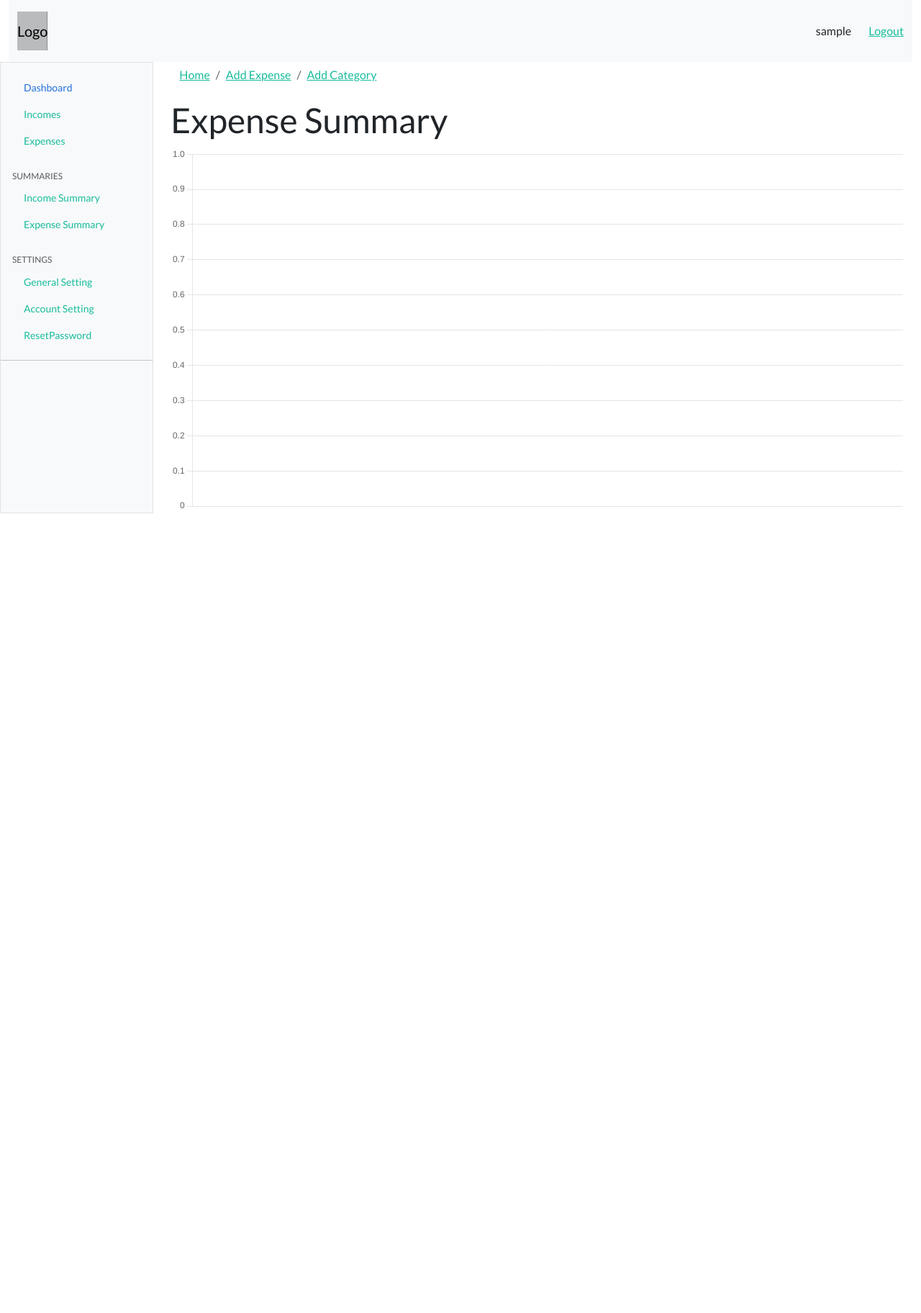
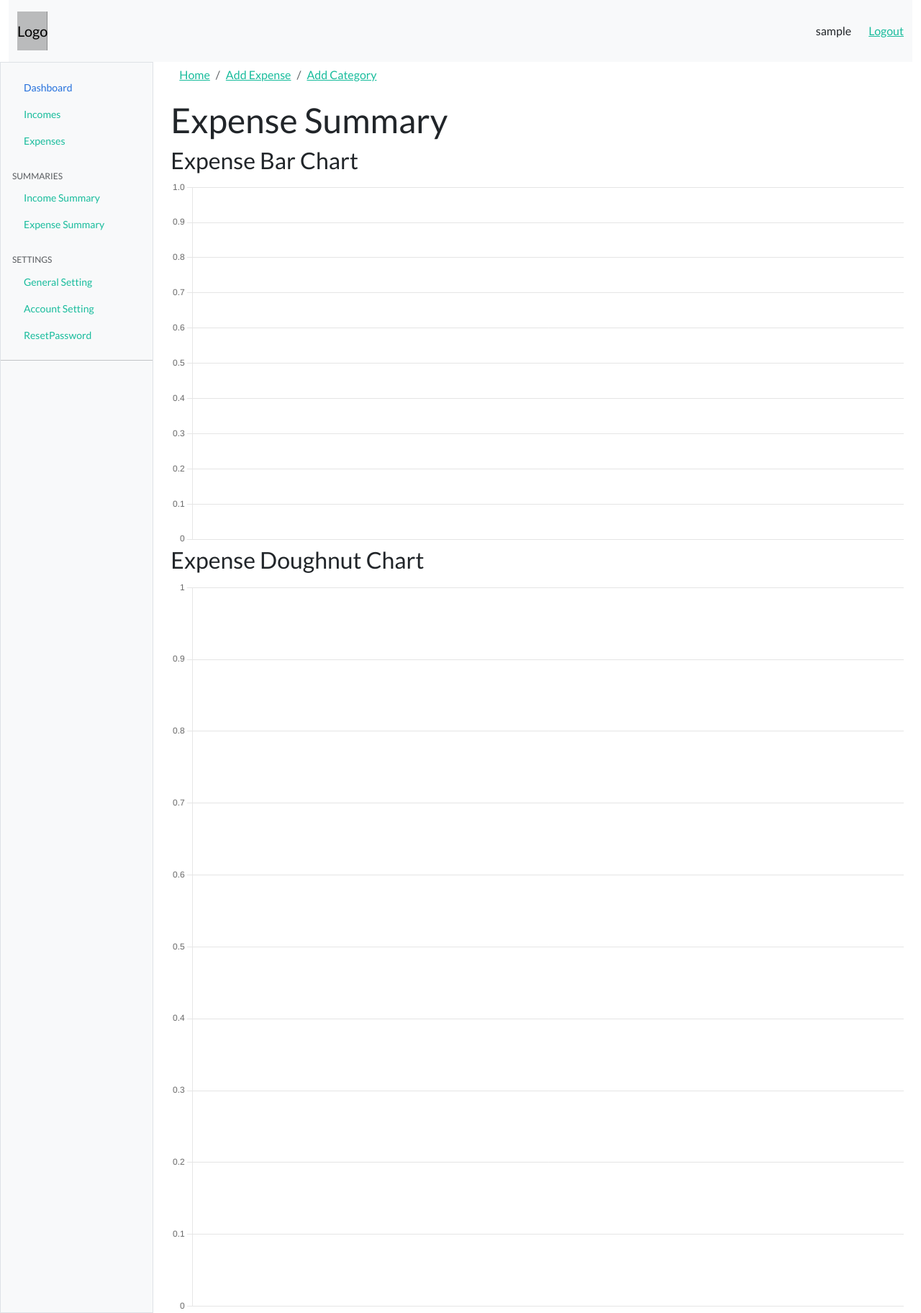
Before and after one commit to kshitizadhikari/PythonProjects, a Django app: template FinanceTracker/finance_tracker/templates/expenses/expense_summary.html in a window 1280 px wide. Shown: the whole page at 72% size. Before the commit the page ends 713 px from the top, so only its background shows below. Run offline with Django 5.2, Linux system fonts and the light colour scheme; the template is opened without the code that fills it, so the values that code supplies are empty; the visitor is signed in with stand-in values (Sample User, id 1); some libraries are stand-ins or nearby versions.

Commit message:
add doughnut chart for expense summary

```diff
--- /dev/null
+++ b/FinanceTracker/finance_tracker/finance_tracker/static/js/barChart.js
@@ -0,0 +1,45 @@
+import { makeGetRequest } from "./utils.js";
+
+export default function renderChart(chartName) {
+    let labelData = [];
+    let datasetData = [];
+
+    const fetchDataAndRenderChart = async () => {
+        try {
+            const url = "/expense-category-data";
+            const data = await makeGetRequest(url);
+
+            if (data) {
+                for (let item in data) {
+                    labelData.push(item);
+                    datasetData.push({
+                        label: item,
+                        data: [data[item]],
+                        borderWidth: 1,
+                    });
+                }
+
+                const ctx = $("#barChart")[0].getContext("2d"); // Use jQuery to get the canvas context
+                new Chart(ctx, {
+                    type: "bar",
+                    data: {
+                        labels: [chartName],
+                        datasets: datasetData,
+                    },
+                    options: {
+                        scales: {
+                            y: {
+                                beginAtZero: true,
+                            },
+                        },
+                    },
+                });
+            }
+        } catch (error) {
+            console.error("Error fetching data:", error);
+        }
+    };
+
+    // Automatically fetch data and render chart on script load
+    fetchDataAndRenderChart();
+}
--- a/FinanceTracker/finance_tracker/finance_tracker/static/js/chart.js
+++ /dev/null
@@ -1,39 +0,0 @@
-import { makeGetRequest } from "./utils.js";
-
-let labelData = [];
-let datasetData = [];
-
-const renderChart = async () => {
-    const url = "/expense-category-data";
-    const data = await makeGetRequest(url);
-
-    if (data) {
-        for (let item in data) {
-            console.log(item);
-            labelData.push(item);
-            datasetData.push({
-                label: item,
-                data: [data[item]],
-                borderWidth: 1,
-            });
-        }
-
-        const ctx = document.getElementById("myChart").getContext("2d");
-        new Chart(ctx, {
-            type: "bar",
-            data: {
-                labels: ["expenses"],
-                datasets: datasetData,
-            },
-            options: {
-                scales: {
-                    y: {
-                        beginAtZero: true,
-                    },
-                },
-            },
-        });
-    }
-};
-
-document.addEventListener("DOMContentLoaded", renderChart);
--- /dev/null
+++ b/FinanceTracker/finance_tracker/finance_tracker/static/js/doughnutChart.js
@@ -0,0 +1,47 @@
+import { makeGetRequest } from "./utils.js";
+
+export default function renderChart(chartName) {
+    let labelData = [];
+    let datasetData = [];
+
+    const fetchDataAndRenderChart = async () => {
+        try {
+            const url = "/expense-category-data";
+            const data = await makeGetRequest(url);
+
+            if (data) {
+                for (let item in data) {
+                    labelData.push(item);
+                    datasetData.push(data[item]);
+                }
+
+                const ctx = $("#doughnut")[0].getContext("2d"); // Use jQuery to get the canvas context
+                new Chart(ctx, {
+                    type: "doughnut",
+                    data: {
+                        labels: labelData,
+                        datasets: [
+                            {
+                                label: chartName,
+                                data: datasetData,
+                                hoverOffset: 4,
+                            },
+                        ],
+                    },
+                    options: {
+                        scales: {
+                            y: {
+                                beginAtZero: true,
+                            },
+                        },
+                    },
+                });
+            }
+        } catch (error) {
+            console.error("Error fetching data:", error);
+        }
+    };
+
+    // Automatically fetch data and render chart on script load
+    fetchDataAndRenderChart();
+}
--- a/FinanceTracker/finance_tracker/templates/expenses/expense_summary.html
+++ b/FinanceTracker/finance_tracker/templates/expenses/expense_summary.html
@@ -4,10 +4,29 @@
 <h1>Expense Summary</h1>
 
 <div>
-    <canvas id="myChart"></canvas>
+    <h3 id="bar-chart-heading" class="bar-chart-heading">Expense Bar Chart</h3>
+    <canvas id="barChart"></canvas>
+</div>
+
+<div>
+    <h3 id="doughnut-chart-heading" class="doughnut-chart-heading">
+        Expense Doughnut Chart
+    </h3>
+    <canvas id="doughnut" height="100" width="100"></canvas>
 </div>
 
 <script src="https://cdn.jsdelivr.net/npm/chart.js"></script>
-<script type="module" src="{% static "js/chart.js" %}">
+<script type="module">
+    $(document).ready(function () {
+        const chartName = $("#bar-chart-heading").text().trim();
+        import('{% static "js/barChart.js" %}').then((module) => {
+            module.default(chartName);
+        });
+
+        const doughnut = $("#doughnut-chart-heading").text().trim();
+        import('{% static "js/doughnutChart.js" %}').then((module) => {
+            module.default(doughnut);
+        });
+    });
 </script>
 {% endblock expense_content %}
```
Also changed, not shown: FinanceTracker/finance_tracker/finance_tracker/static/css/chart.css (added).
